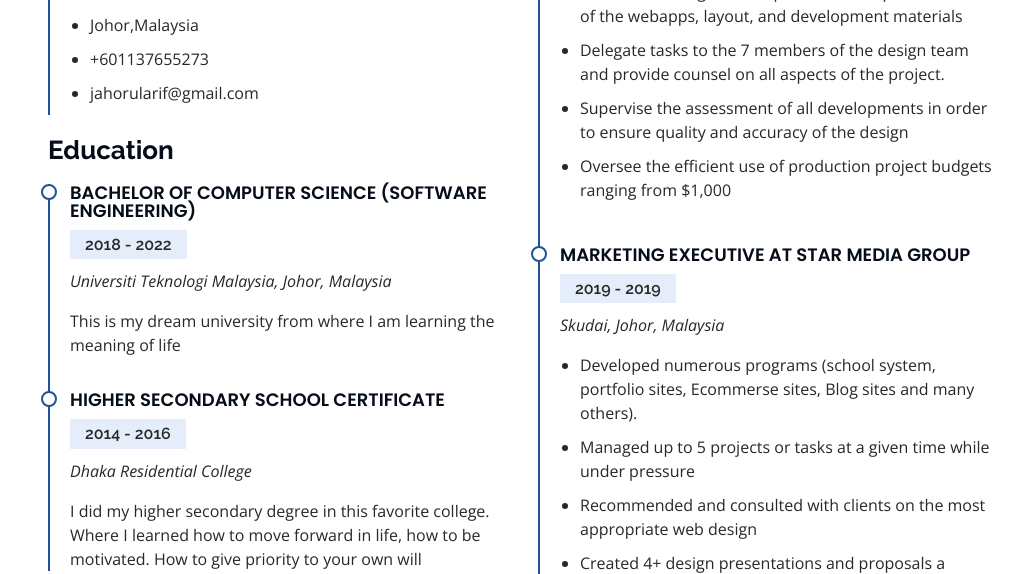
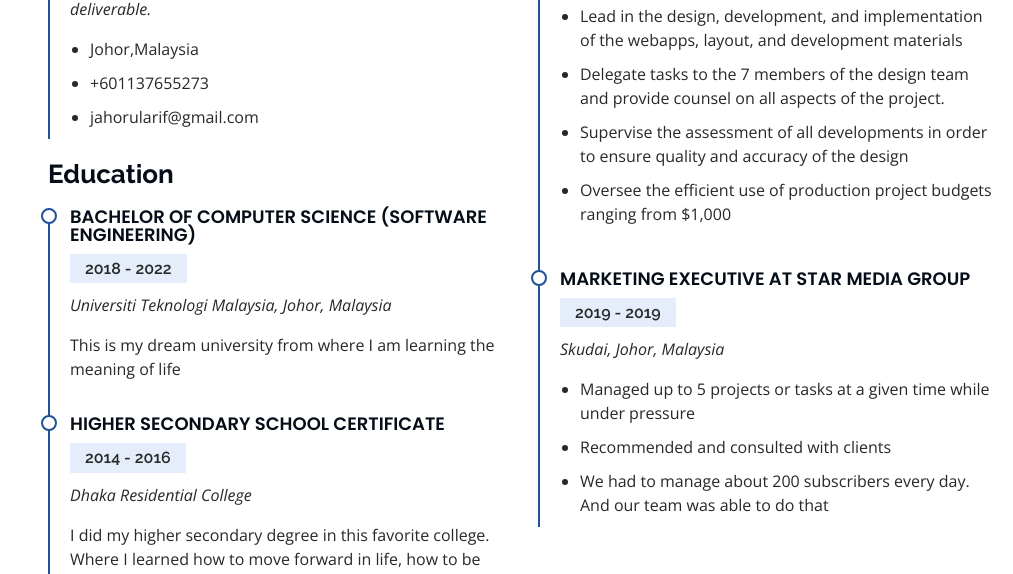
Before and after one commit to stupeed/Ariful-Portfolio, a plain HTML site: page index.html in a window 1280 px wide. Shown: the part 3022-3596 px from the top of the page, without its empty margins (267-1280 px from the left). Drawn offline with nearby package versions, Linux system fonts and the light colour scheme.

Commit message:
working on resume

```diff
--- a/index.html
+++ b/index.html
@@ -108,7 +108,7 @@
               <div class="col-lg-6">
                 <ul>
                   <!-- <li><i class="icofont-rounded-right"></i> <strong>Birthday:</strong> 1 May 1995</li> -->
-                  <li><i class="icofont-rounded-right"></i> <strong>Website:</strong> www..com</li>
+                  <li><i class="icofont-rounded-right"></i> <strong>Website:</strong> https://stupeed.github.io/Ariful-Portfolio/</li>
                   <li><i class="icofont-rounded-right"></i> <strong>Phone:</strong> +8801515283406</li>
                   <li><i class="icofont-rounded-right"></i> <strong>City:</strong> City : Bagerhat, Bangladesh</li>
                 </ul>
@@ -273,11 +273,9 @@ You'll really like my work, if you don't I can make changes untill it meets your
               <h5>2019 - 2019</h5>
               <p><em>Skudai, Johor, Malaysia</em></p>
               <ul>
-                <li>Developed numerous programs (school system, portfolio sites, Ecommerse sites, Blog sites and many
-                  others).</li>
                 <li>Managed up to 5 projects or tasks at a given time while under pressure</li>
-                <li>Recommended and consulted with clients on the most appropriate web design</li>
-                <li>Created 4+ design presentations and proposals a month for clients and account managers</li>
+                <li>Recommended and consulted with clients</li>
+                <li>We had to manage about 200 subscribers every day. And our team was able to do that</li>
               </ul>
             </div>
           </div>
```
